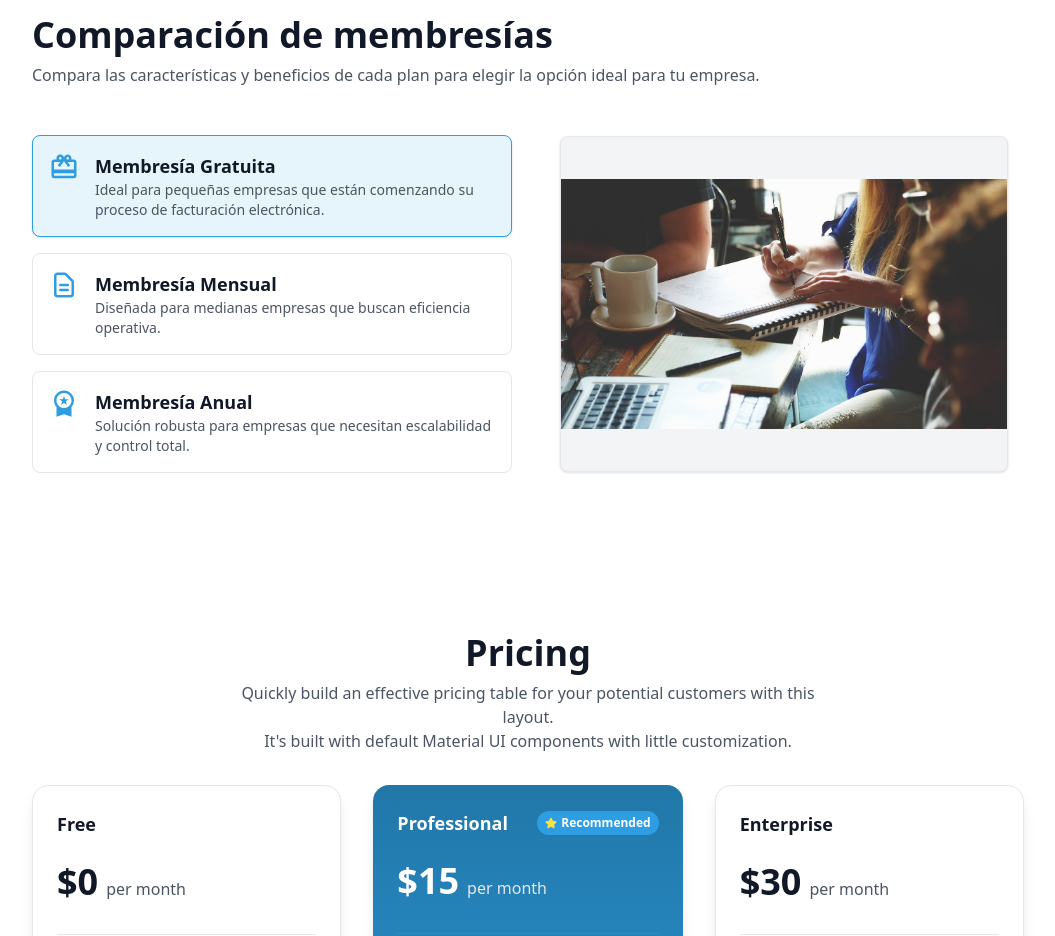
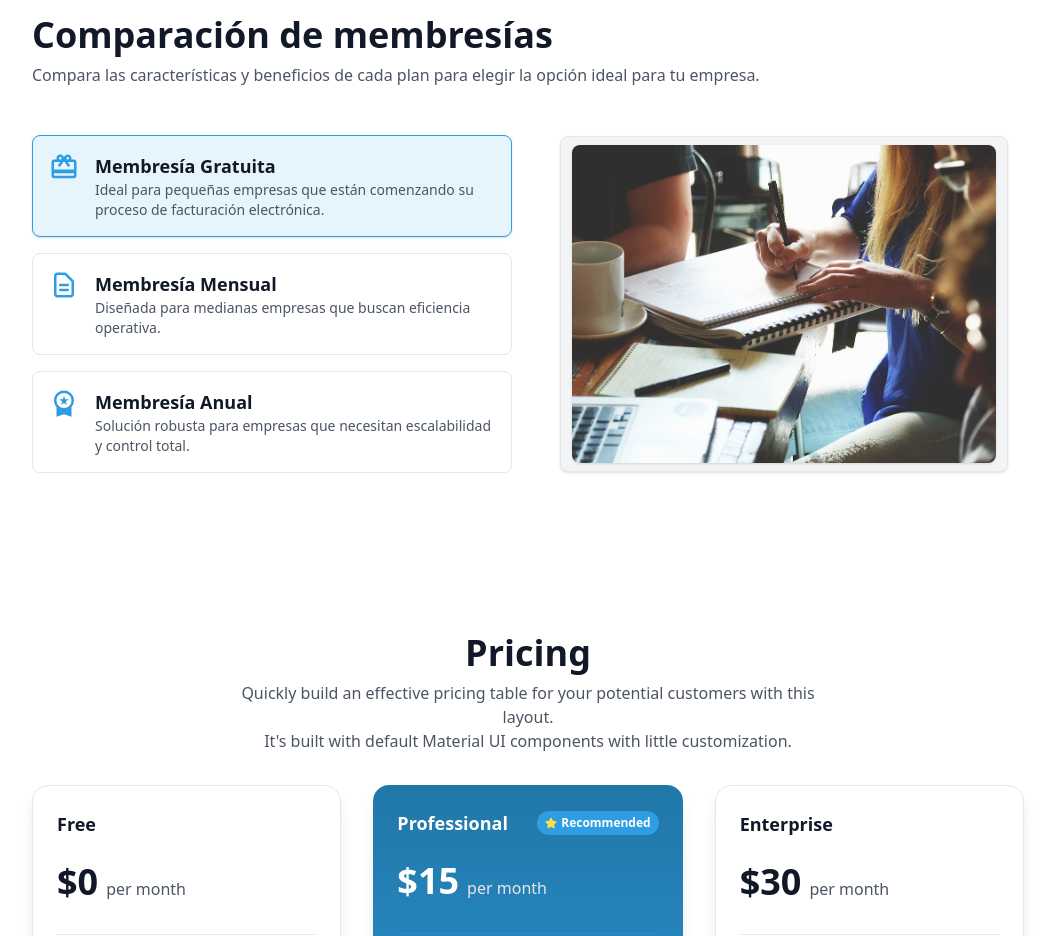
Before and after one commit to santiruab1/app-dianbridge, a React (Vite) app: page / in a window 1280 px wide. Shown: the part 2000-2936 px from the top of the page, without its empty margins (112-1167 px from the left). Built offline with nearby package versions, Linux system fonts and the light colour scheme.

Commit message:
feat: enhance image display in Features component for better visual appeal

```diff
--- a/src/components/Features.jsx
+++ b/src/components/Features.jsx
@@ -72,11 +72,11 @@ export default function Features() {
           </div>
           {/* Imagen/preview */}
           <div className="flex-1 flex items-center justify-center">
-            <div className="w-full max-w-md aspect-[4/3] bg-gray-100 rounded-lg overflow-hidden shadow border">
+            <div className="w-full max-w-md aspect-[4/3] bg-gray-100 rounded-lg overflow-hidden shadow border flex items-center justify-center">
               <img
                 src={items[selected].image}
                 alt={items[selected].title}
-                className="object-contain w-full h-full"
+                className="object-cover w-[95%] h-[95%] rounded-lg shadow"
               />
             </div>
           </div>
```
